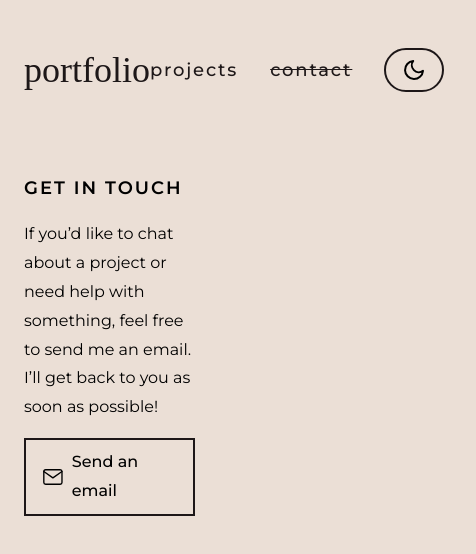
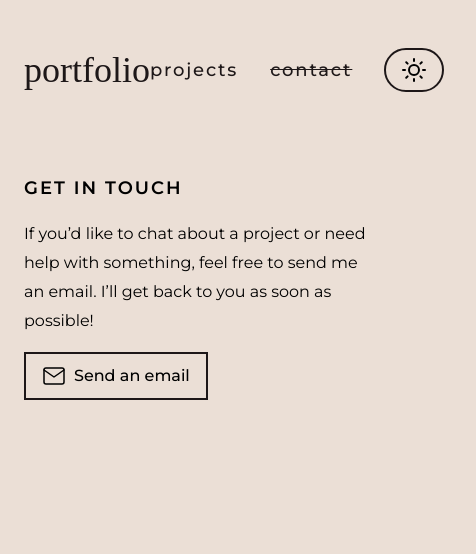
Before and after one commit to fexgroot/my-portfolio, a React (Vite) app: page /contact in a window 390 px wide. Shown: the top 554 px of the page, 476 px wide, since content can reach past the window. Built offline with nearby package versions, Linux system fonts and the light colour scheme; a web font is replaced by a local one.

Commit message:
tooltip + responsive

```diff
--- a/package.json
+++ b/package.json
@@ -13,7 +13,8 @@
     "react": "^18.3.1",
     "react-dom": "^18.3.1",
     "react-feather": "^2.0.10",
-    "react-router-dom": "^6.28.0"
+    "react-router-dom": "^6.28.0",
+    "react-tooltip": "^5.28.0"
   },
   "devDependencies": {
     "@eslint/js": "^9.13.0",
--- a/src/components/ThemeToggle.jsx
+++ b/src/components/ThemeToggle.jsx
@@ -1,5 +1,6 @@
 import React, { useState, useEffect } from "react";
 import * as Icon from "react-feather";
+import { Tooltip } from "react-tooltip";
 import Button from "./Button";
 
 const ThemeToggle = () => {
@@ -20,12 +21,20 @@ const ThemeToggle = () => {
   }, [darkMode]);
 
   return (
-    <Button
-      onClick={() => setDarkMode(!darkMode)}
-      className="rounded-full px-2"
-    >
-      {darkMode ? <Icon.Sun /> : <Icon.Moon />}
-    </Button>
+    <>
+      <Button
+        data-tooltip-id="theme-toggle"
+        data-tooltip-content="Toggle theme"
+        data-tooltip-variant={darkMode ? "light" : "dark"}
+        onClick={() => setDarkMode(!darkMode)}
+        className="rounded-full px-2"
+      >
+        {darkMode ? <Icon.Moon /> : <Icon.Sun />}
+      </Button>
+      <div className="invisible md:visible">
+        <Tooltip id="theme-toggle" />
+      </div>
+    </>
   );
 };
 
--- a/src/pages/Contact.jsx
+++ b/src/pages/Contact.jsx
@@ -3,7 +3,7 @@ import Button from "../components/Button";
 
 export default function Contact() {
   return (
-    <div className="dark:text-sec flex max-w-[50%] flex-col gap-4">
+    <div className="dark:text-sec flex flex-col gap-4 lg:max-w-[50%]">
       <h2>Get in touch</h2>
       <p>
         If you’d like to chat about a project or need help with something, feel
```
Also changed, not shown: 1 other file (tests, documents, lock files or other folders).
